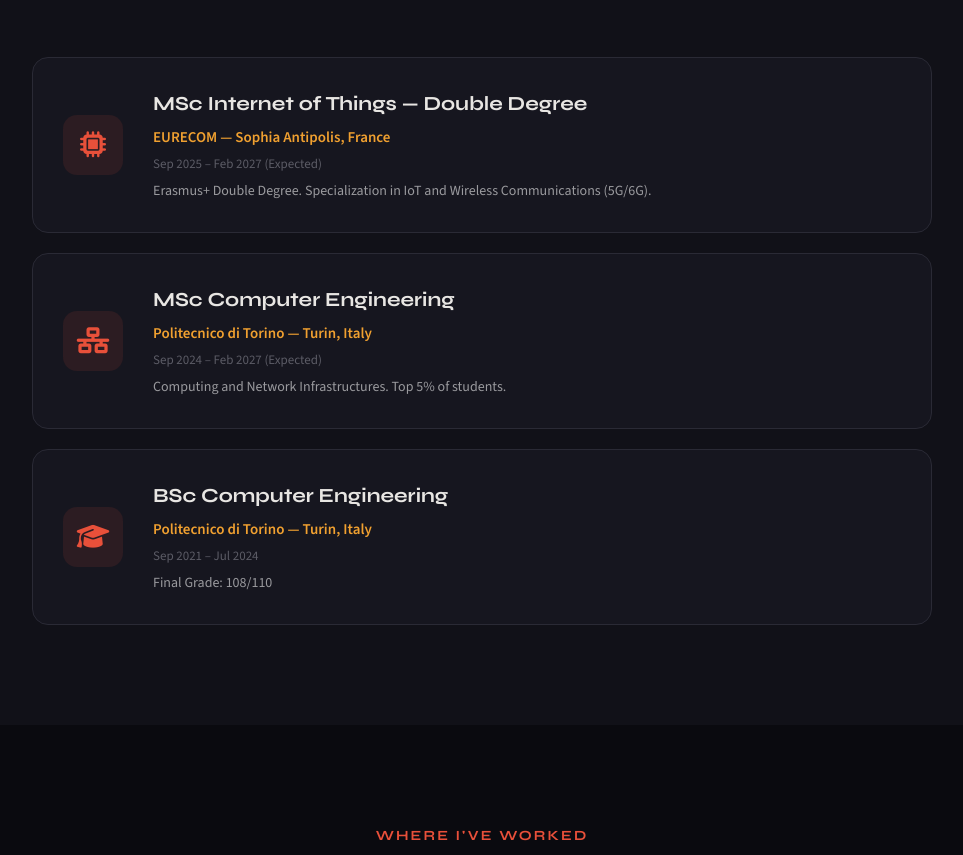
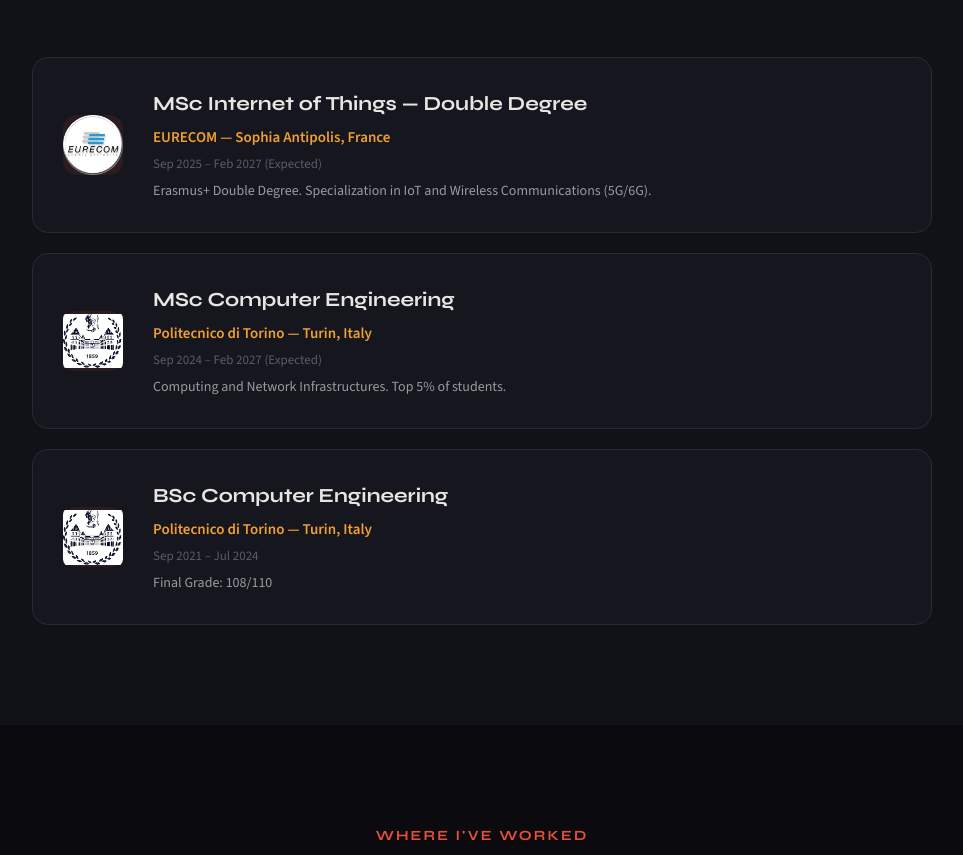
Before and after one commit to SimoneMoreWare/portfolio-simonecandido, a plain HTML site: page index.html in a window 1280 px wide. Shown: the part 3739-4594 px from the top of the page, without its empty margins (158-1121 px from the left). Drawn offline with nearby package versions, Linux system fonts and the light colour scheme.

Commit message:
Add educational institution logos to the education section in index.html

```diff
--- a/index.html
+++ b/index.html
@@ -514,6 +514,12 @@
             font-size: 2.6rem;
             color: var(--accent);
         }
+        .edu-card .edu-icon img {
+            width: 100%;
+            height: 100%;
+            object-fit: contain;
+            border-radius: 8px;
+        }
         .edu-card h3 {
             font-family: var(--font-display);
             font-size: 2rem;
@@ -937,7 +943,7 @@
     </div>
     <div class="edu-container">
         <div class="edu-card">
-            <div class="edu-icon"><i class="fas fa-microchip"></i></div>
+            <div class="edu-icon"><img src="assets/images/eurecomlogo.png" alt="EURECOM"></div>
             <div>
                 <h3 data-en="MSc Internet of Things — Double Degree" data-it="MSc Internet of Things — Doppio Titolo">MSc Internet of Things — Double Degree</h3>
                 <p class="school">EURECOM — Sophia Antipolis, France</p>
@@ -946,7 +952,7 @@
             </div>
         </div>
         <div class="edu-card">
-            <div class="edu-icon"><i class="fas fa-network-wired"></i></div>
+            <div class="edu-icon"><img src="assets/images/politologo.png" alt="Politecnico di Torino"></div>
             <div>
                 <h3 data-en="MSc Computer Engineering" data-it="Laurea Magistrale in Ingegneria Informatica">MSc Computer Engineering</h3>
                 <p class="school">Politecnico di Torino — Turin, Italy</p>
@@ -955,7 +961,7 @@
             </div>
         </div>
         <div class="edu-card">
-            <div class="edu-icon"><i class="fas fa-graduation-cap"></i></div>
+            <div class="edu-icon"><img src="assets/images/politologo.png" alt="Politecnico di Torino"></div>
             <div>
                 <h3 data-en="BSc Computer Engineering" data-it="Laurea Triennale in Ingegneria Informatica">BSc Computer Engineering</h3>
                 <p class="school">Politecnico di Torino — Turin, Italy</p>
```
Also changed, not shown: assets/images/eurecomlogo.png (added), assets/images/politologo.png (added).
